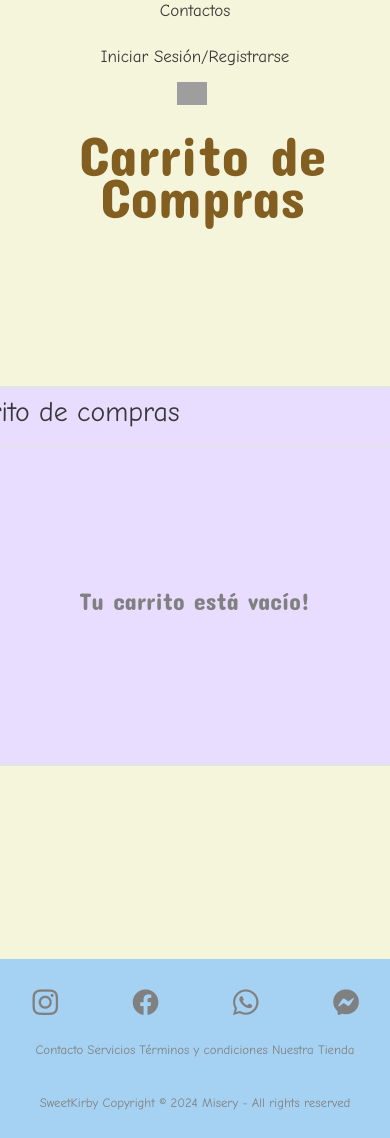
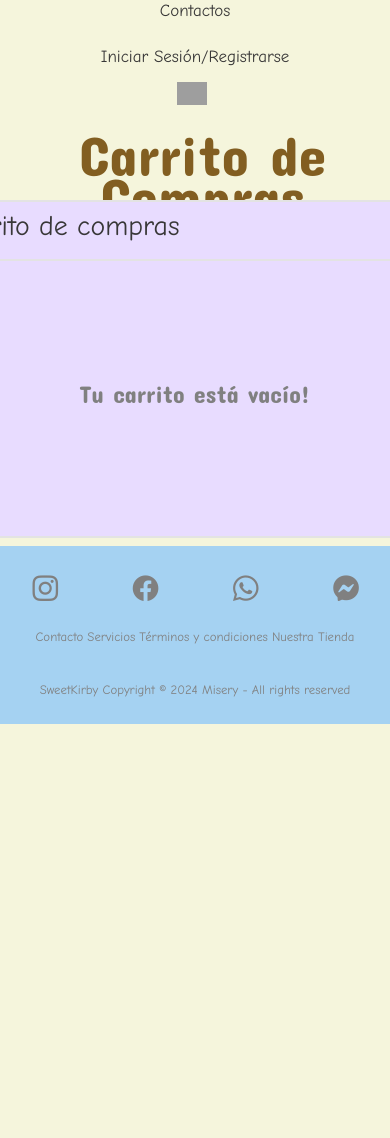
Before and after one commit to Dav-Walker/SweetKirby, a Django app: page /carrito/ in a window 390 px wide; the page is wider, and only the part inside the window is pictured. Shown: the part 298-1436 px from the top of that part. After the commit the page ends 1022 px from the top of that part, so only its background shows below. Run offline with Django 5.2, Linux system fonts and the light colour scheme; some web fonts are replaced; grey boxes are pictures that could not be loaded.

Commit message:
css mini cambios

```diff
--- a/core/static/core/estilo.css
+++ b/core/static/core/estilo.css
@@ -613,7 +613,7 @@ h5>#filtro {
 .add {
     display: flex;
     flex-direction: row;
-    width: 31.75vh;
+    width: 32vh;
     justify-content: center;
     height: 6vh;
 }
@@ -1084,7 +1084,8 @@ h5>#filtro {
         display: flex;
         flex-wrap: wrap;
         border: 0.3vh solid hsl(0, 0%, 89%);
-        height: 40vh;
+        height: auto;
+        min-height: 40vh;
         width: 75vh;
         background-color: #e8dcff;
         border-radius: 2vh;
@@ -1499,7 +1500,7 @@ label>.formulario-pedidos5 {
 
 @media(max-width: 1250px) {
     #banner2 {
-        height: 90vh;
+        height: auto;
         flex-direction: column;
         justify-content: center;
         align-items: center;
```
Also changed, not shown: db.sqlite3.
